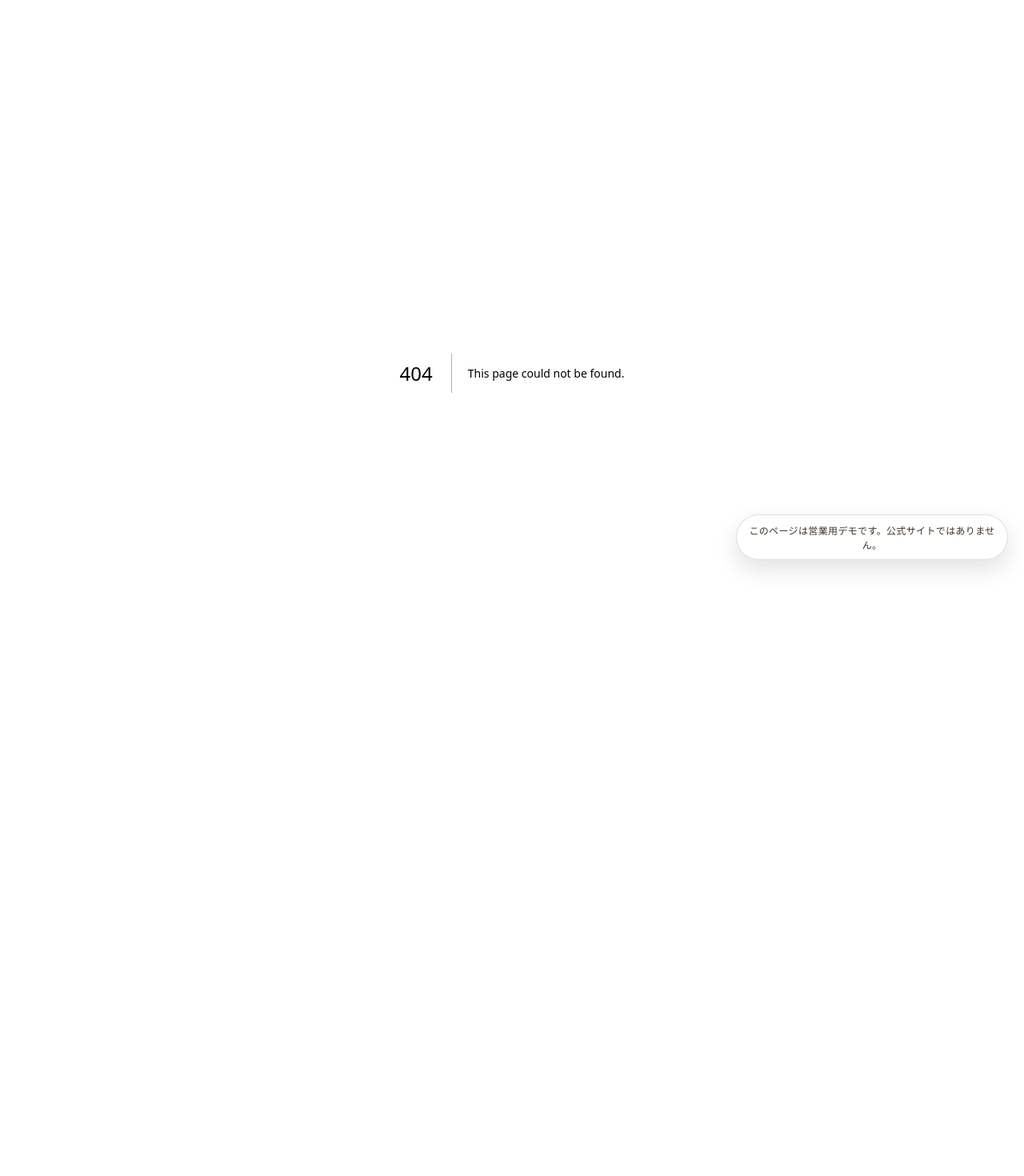
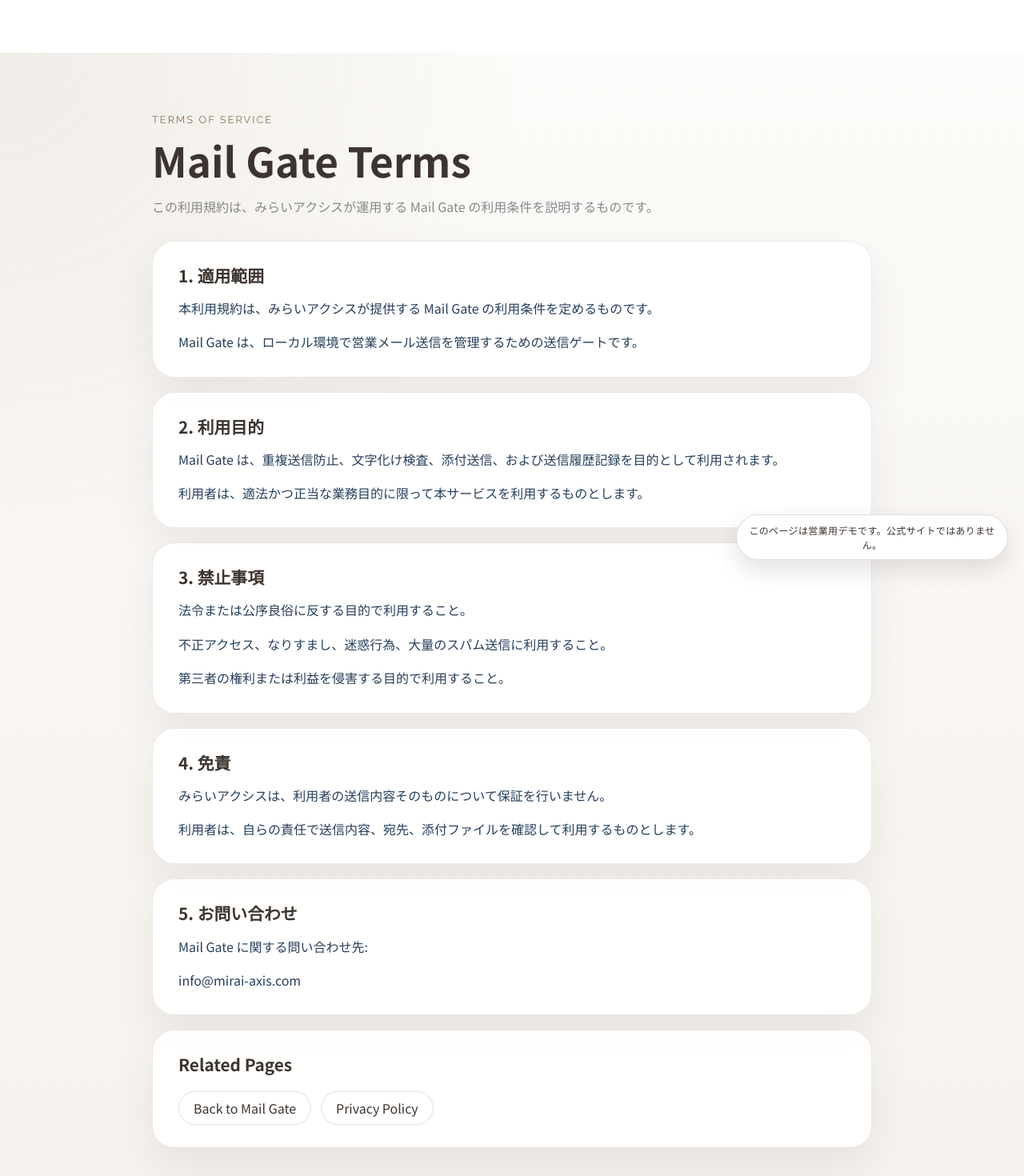
Before and after one commit to kumakichi123/site_demo, a Next.js app in the folder assets/reference-templates/nakada-inc-next/: page /terms/mail-gate in a window 1280 px wide. Before the commit this address had no page. Shown: the part 80-1550 px from the top of the page at 80% size. Before the commit the page ends 946 px from the top, so only its background shows below. Built offline with nearby package versions, Linux system fonts and the light colour scheme.

Commit message:
Add mail gate terms page

```diff
--- /dev/null
+++ b/assets/reference-templates/nakada-inc-next/src/app/terms/mail-gate/page.tsx
@@ -0,0 +1,87 @@
+import type { Metadata } from "next";
+import Link from "next/link";
+import styles from "../../mail-gate/page.module.css";
+
+export const metadata: Metadata = {
+  title: "Mail Gate Terms | みらいアクシス",
+  description:
+    "みらいアクシス Mail Gate の利用規約。ローカル送信ゲートの利用条件、禁止事項、責任範囲を定めます。",
+};
+
+const sections = [
+  {
+    title: "1. 適用範囲",
+    body: [
+      "本利用規約は、みらいアクシスが提供する Mail Gate の利用条件を定めるものです。",
+      "Mail Gate は、ローカル環境で営業メール送信を管理するための送信ゲートです。",
+    ],
+  },
+  {
+    title: "2. 利用目的",
+    body: [
+      "Mail Gate は、重複送信防止、文字化け検査、添付送信、および送信履歴記録を目的として利用されます。",
+      "利用者は、適法かつ正当な業務目的に限って本サービスを利用するものとします。",
+    ],
+  },
+  {
+    title: "3. 禁止事項",
+    body: [
+      "法令または公序良俗に反する目的で利用すること。",
+      "不正アクセス、なりすまし、迷惑行為、大量のスパム送信に利用すること。",
+      "第三者の権利または利益を侵害する目的で利用すること。",
+    ],
+  },
+  {
+    title: "4. 免責",
+    body: [
+      "みらいアクシスは、利用者の送信内容そのものについて保証を行いません。",
+      "利用者は、自らの責任で送信内容、宛先、添付ファイルを確認して利用するものとします。",
+    ],
+  },
+  {
+    title: "5. お問い合わせ",
+    body: [
+      "Mail Gate に関する問い合わせ先:",
+      "info@mirai-axis.com",
+    ],
+  },
+];
+
+export default function MailGateTermsPage() {
+  return (
+    <main className={styles.page}>
+      <div className={styles.shell}>
+        <header className={styles.hero}>
+          <p className={styles.eyebrow}>Terms of Service</p>
+          <h1>Mail Gate Terms</h1>
+          <p className={styles.lead}>
+            この利用規約は、みらいアクシスが運用する Mail Gate の利用条件を説明するものです。
+          </p>
+        </header>
+
+        <div className={styles.stack}>
+          {sections.map((section) => (
+            <section className={styles.card} key={section.title}>
+              <h2>{section.title}</h2>
+              {section.body.map((paragraph) => (
+                <p key={paragraph}>{paragraph}</p>
+              ))}
+            </section>
+          ))}
+
+          <section className={styles.card}>
+            <h2>Related Pages</h2>
+            <div className={styles.links}>
+              <Link className={styles.linkPill} href="/mail-gate">
+                Back to Mail Gate
+              </Link>
+              <Link className={styles.linkPill} href="/privacy/mail-gate">
+                Privacy Policy
+              </Link>
+            </div>
+          </section>
+        </div>
+      </div>
+    </main>
+  );
+}
```
